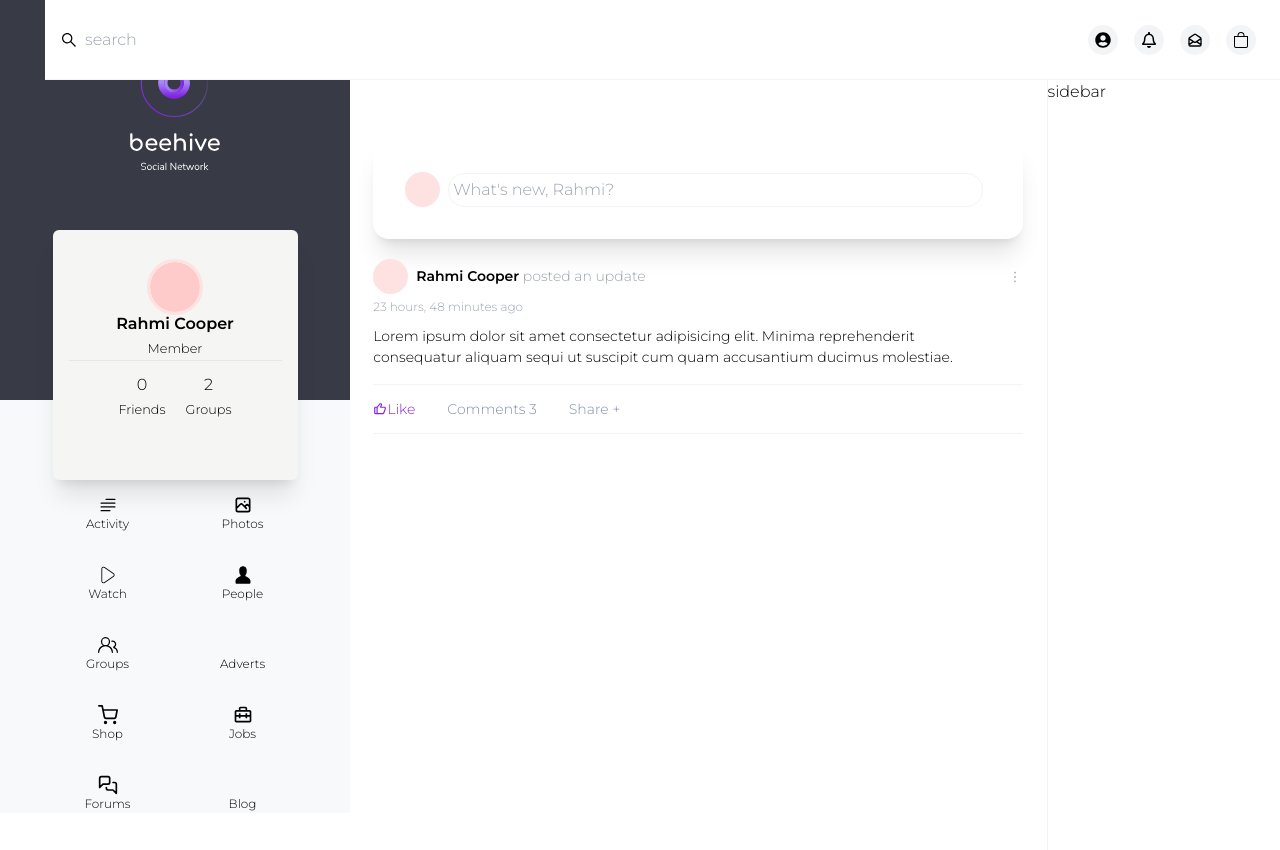
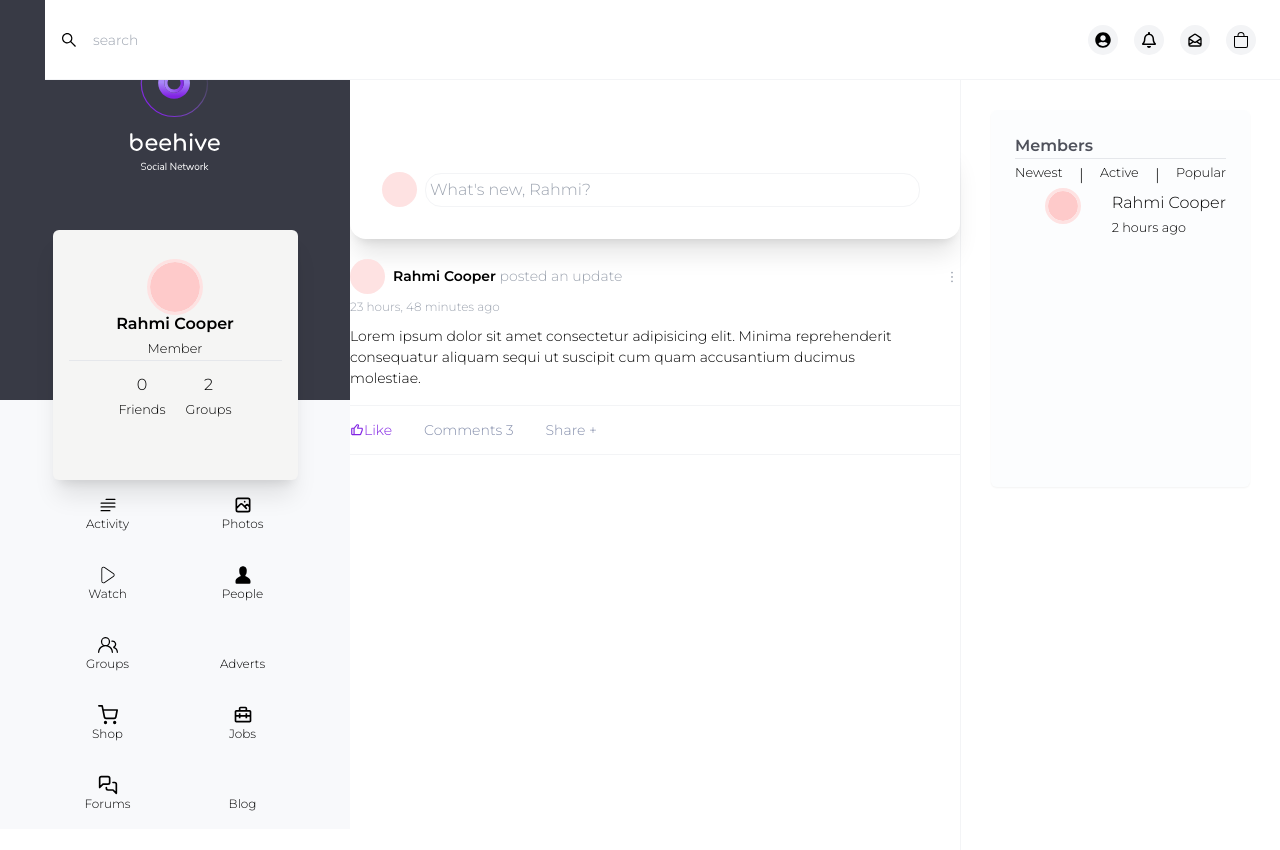
Before and after one commit to kennedybabu/mysite-front-react, a React (Create React App) app: page / in a window 1280 px wide. Shown: the top 850 px of the page. Built offline with nearby package versions, Linux system fonts and the light colour scheme; some icons are missing.

Commit message:
feature: style the member widget

```diff
--- a/src/App.css
+++ b/src/App.css
@@ -4,12 +4,14 @@
 body {
   font-family: 'Montserrat', sans-serif;
 
-  .header {
-    font-family: 'Comfortaa', cursive;
-  }
+
+}
 
 
-  .bottom {
-    min-height: calc(100vh - 400px);
-  }
+.header {
+  font-family: 'Comfortaa', cursive;
 }
+
+.bottom {
+  min-height: calc(100vh - 400px);
+}
--- a/src/App.js
+++ b/src/App.js
@@ -1,7 +1,5 @@
 import './App.css';
 import Header from './components/Header';
-import {AiOutlineMore} from "react-icons/ai"
-import {BiLike} from "react-icons/bi"
 import Logo from '../src/assets/logo.svg'
 import {BsTextParagraph} from "react-icons/bs"
 import {HiOutlinePhotograph} from "react-icons/hi"
@@ -12,6 +10,8 @@ import {FiShoppingCart} from "react-icons/fi"
 import {BiBriefcaseAlt2} from "react-icons/bi"
 import {LuMessagesSquare} from "react-icons/lu"
 import {PiNewspaperLight} from "react-icons/pi"
+import Post from './components/Post';
+import MemberWidget from './components/MemberWidget';
 
 
 function App() {
@@ -19,7 +19,7 @@ function App() {
     <div className="App">
         <div className="container flex flex-row">
 
-          <div className="sidebar min-w-[350px] h-full pb-5">
+          <div className="sidebar min-w-[350px] h-full">
             <div className="flex flex-col w-full h-full">
               <div className="top grow-0 text-center h-[400px] pt-[50px] bg-[#383a45] relative w-full">
                   {/* <h2 className='text-2xl text-center header'>beehive</h2> */}
@@ -45,7 +45,7 @@ function App() {
                   </div>
               </div>
 
-              <div className="bottom grow pt-[95px] bg-[#f8f9fb]">
+              <div className="bottom grow pt-[95px] pb-4 bg-[#f8f9fb]">
                 <div className='grid px-14 gap-8 grid-cols-2 items-center'>
                     <div className='flex items-center flex-col cursor-pointer hover:text-[#8224e3]'>
                         <BsTextParagraph  className='text-xl'/>
@@ -118,32 +118,12 @@ function App() {
 
                       {/* post-lists */}
                       <div className="mt-5">
-                        <div className='max-w-[650px] mx-auto'>
-                          <div className='flex flex-row justify-between items-center'>
-                              <div className="flex items-center">
-                                <div className='h-[35px] cursor-pointer aspect-square bg-red-100 rounded-full'>
-                                </div>
-                                <p className='mx-2 text-gray-400 text-[14px]'><span className='text-black font-bold'>Rahmi Cooper</span> posted an update</p>
-                              </div>
-                              <AiOutlineMore  className='text-gray-400 cursor-pointer'/>
-                          </div>
-                          <small className='text-[12px] text-gray-400'>23 hours, 48 minutes ago</small>
-                          <div className='post-body py-2'>
-                            <p className='text-[14px] max-w-[90%]'>Lorem ipsum dolor sit amet consectetur adipisicing elit. Minima reprehenderit consequatur aliquam sequi ut suscipit cum quam accusantium ducimus molestiae.</p>
-                          </div>
-                          <div className='h-[50px] my-2 border-t border-b border-gray-100'>
-                            <div className="flex flex-row items-center h-full">
-                              <p className='text-[14px] mr-4 flex items-center cursor-pointer text-[#8224E3]'><BiLike /> Like</p>
-                              <p className='text-[14px] mx-4 text-[#838daa] cursor-pointer'>Comments <span>3</span></p>
-                              <p className='text-[14px] mx-4 text-[#838daa] cursor-pointer'>Share +</p>
-                            </div>
-                          </div>
-                        </div>
+                       <Post />
                       </div>
                   </div>
 
-                  <div className="basis-1/4">
-                    sidebar
+                  <div className="basis-1/4 p-[30px]">
+                    <MemberWidget />
                   </div>
               </div>
           </div>
--- a/src/components/Header.jsx
+++ b/src/components/Header.jsx
@@ -11,7 +11,7 @@ const Header = () => {
          <div className="flex flex-row items-center px-2 justify-between w-full">
             <div className='flex items-center'>
                 < FaSistrix />
-                <input type="text" placeholder='search' className='align-left mx-2'/>
+                <input type="text" placeholder='search' className='align-left mx-2 p-2 outline-none text-sm'/>
             </div>
 
             <div className='flex flex-row'>
--- /dev/null
+++ b/src/components/MemberWidget.jsx
@@ -0,0 +1,26 @@
+import React from 'react'
+
+const MemberWidget = () => {
+  return (
+    <div className='w-[259px] flex flex-col h-[377px] mx-auto bg-[#7c82c305] rounded-md shadow-sm p-[1.5rem]'>
+        <h4 className='font-bold text-[16px] text-[#4f515b]'>Members</h4>
+        <hr />
+        <div className='flex justify-between my-1'>
+            <small className='cursor-pointer'>Newest</small> | <small className='cursor-pointer'>Active</small> | <small className='cursor-pointer'>Popular</small>
+        </div>
+        <div className='grow'>
+            <div className='member-widget flex w-full'>
+                <div className='h-[30px] outline outline-offset-3 outline-red-100 bg-red-200 mx-auto rounded-full aspect-square'>
+
+                </div>
+                <div>
+                    <p>Rahmi Cooper</p>
+                    <small>2 hours ago</small>
+                </div>
+            </div>
+        </div>
+    </div>
+  )
+}
+
+export default MemberWidget
--- /dev/null
+++ b/src/components/Post.jsx
@@ -0,0 +1,33 @@
+import React from 'react'
+import {AiOutlineMore} from "react-icons/ai"
+import {BiLike} from "react-icons/bi"
+
+const Post = () => {
+  return (
+    <div>
+        <div className='max-w-[650px] mx-auto'>
+            <div className='flex flex-row justify-between items-center'>
+                <div className="flex items-center">
+                <div className='h-[35px] cursor-pointer aspect-square bg-red-100 rounded-full'>
+                </div>
+                <p className='mx-2 text-gray-400 text-[14px]'><span className='text-black font-bold'>Rahmi Cooper</span> posted an update</p>
+                </div>
+                <AiOutlineMore  className='text-gray-400 cursor-pointer'/>
+            </div>
+            <small className='text-[12px] text-gray-400'>23 hours, 48 minutes ago</small>
+            <div className='post-body py-2'>
+                <p className='text-[14px] max-w-[90%]'>Lorem ipsum dolor sit amet consectetur adipisicing elit. Minima reprehenderit consequatur aliquam sequi ut suscipit cum quam accusantium ducimus molestiae.</p>
+            </div>
+            <div className='h-[50px] my-2 border-t border-b border-gray-100'>
+            <div className="flex flex-row items-center h-full">
+                <p className='text-[14px] mr-4 flex items-center cursor-pointer text-[#8224E3]'><BiLike /> Like</p>
+                <p className='text-[14px] mx-4 text-[#838daa] cursor-pointer'>Comments <span>3</span></p>
+                <p className='text-[14px] mx-4 text-[#838daa] cursor-pointer'>Share +</p>
+            </div>
+            </div>
+        </div>
+    </div>
+  )
+}
+
+export default Post
```
